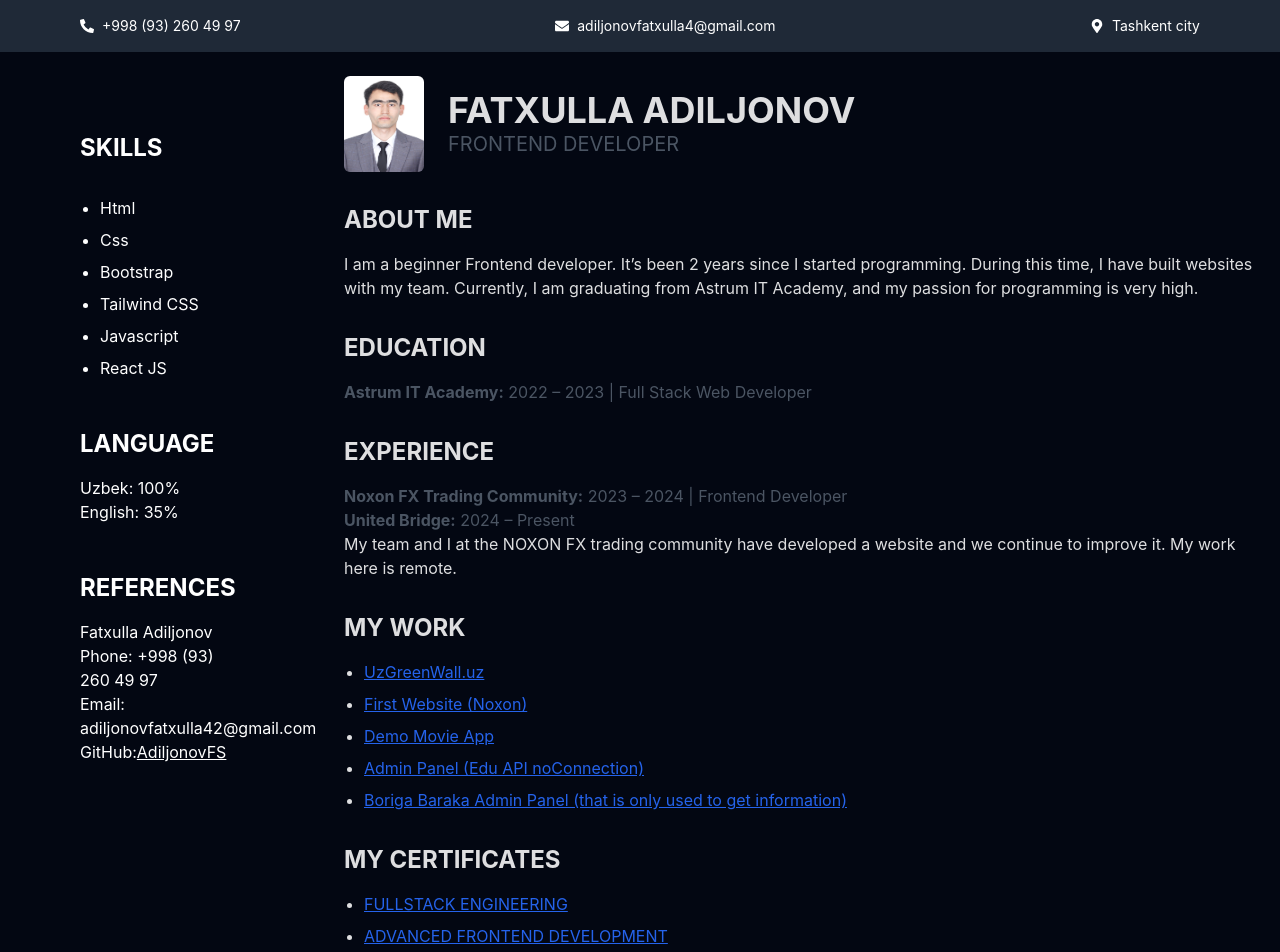
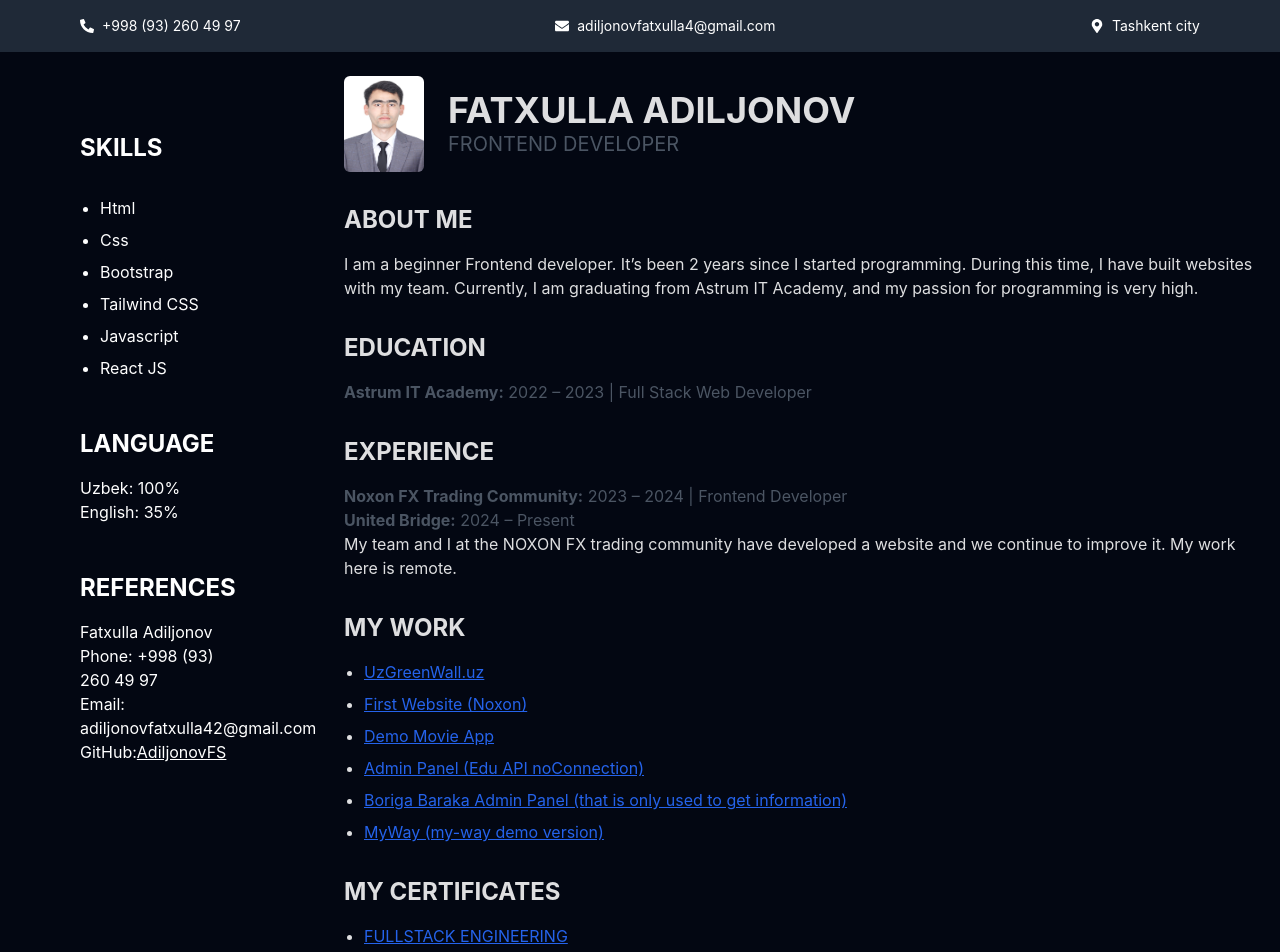
Before and after one commit to AdiljonovFS/resume1, a React (Vite) app: page / in a window 1280 px wide. Shown: the top 952 px of the page. Built offline with nearby package versions, Linux system fonts and the light colour scheme.

Commit message:
Update MainContent.jsx

```diff
--- a/src/component/MainContent.jsx
+++ b/src/component/MainContent.jsx
@@ -65,6 +65,7 @@ const MainContent = () => {
           <LinkItem href="https://movie-frontend-vite.vercel.app/" label="Demo Movie App" />
           <LinkItem href="https://adminpanel-woad.vercel.app/" label="Admin Panel (Edu API noConnection)" />
           <LinkItem href="https://boriga-baraka-vimv.vercel.app/" label="Boriga Baraka Admin Panel  (that is only used to get information)" />
+          <LinkItem href="https://my-way-demo-1.vercel.app/" label="MyWay (my-way demo version)" />
 {/*           <LinkItem href="https://uzgreenwall.uz/" label="UzGreenWall.uz" /> */}
         </ul>
       </Section>
```
